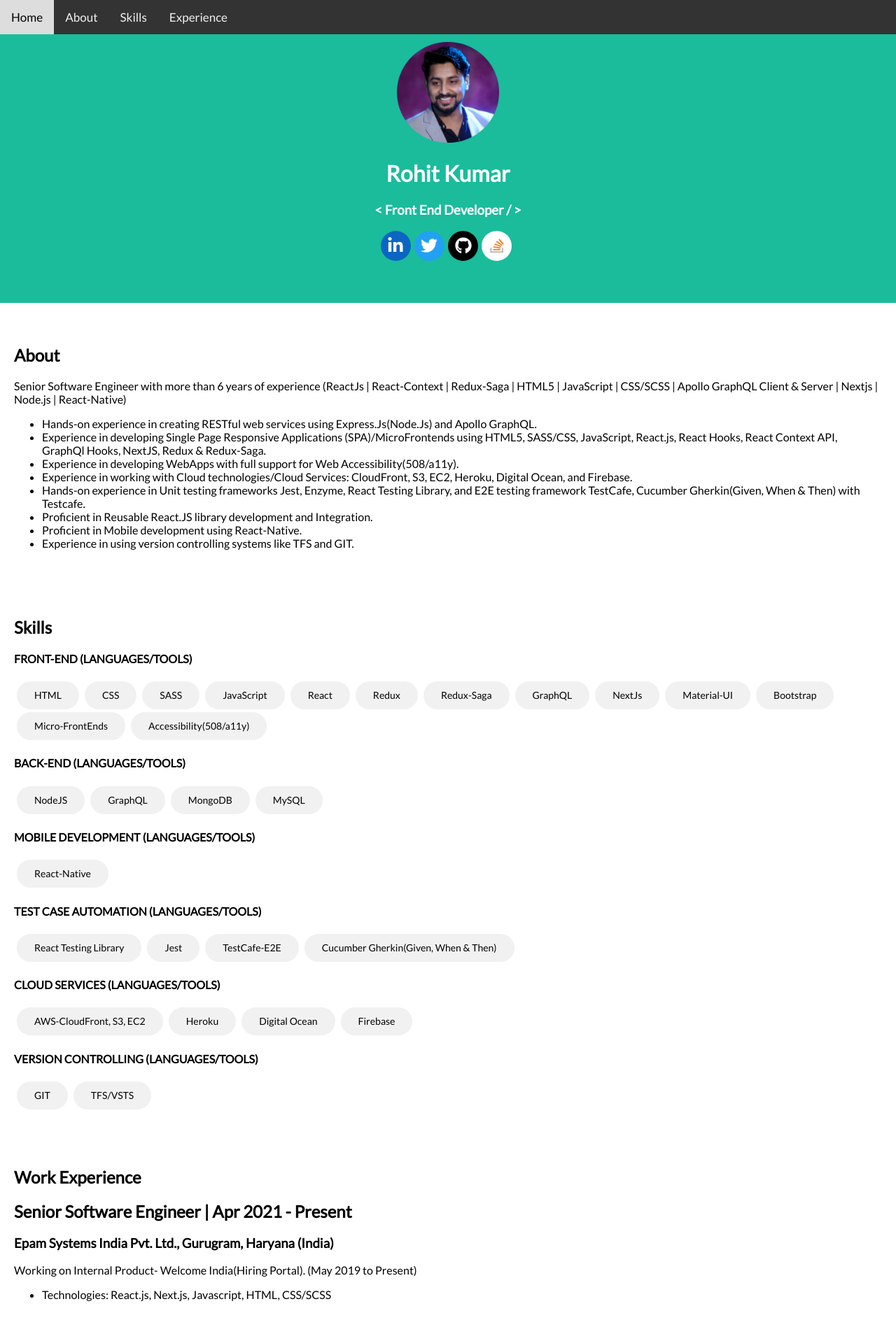
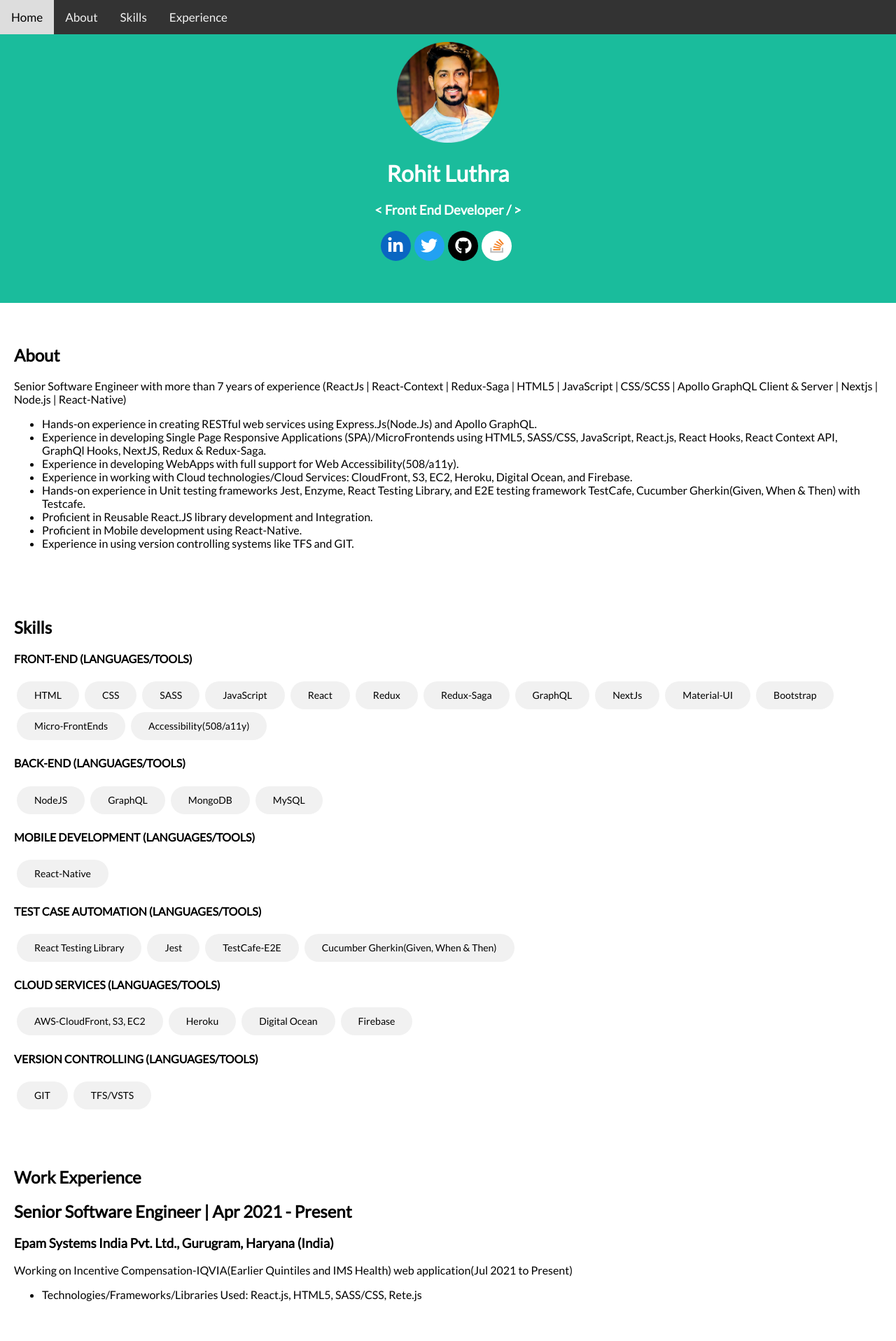
Before and after one commit to RohitLuthra19/myportfolio, a Next.js app: page / in a window 1280 px wide. Shown: the top 1917 px of the page at 70% size. Built offline with nearby package versions, Linux system fonts and the light colour scheme.

Commit message:
updated profile image and experience

```diff
--- a/pages/index.js
+++ b/pages/index.js
@@ -209,7 +209,7 @@ export default function Home() {
         <div className={styles.main}>
           <h1 className={styles.heading}>About</h1>
           <p>
-            Senior Software Engineer with more than 6 years of experience
+            Senior Software Engineer with more than 7 years of experience
             (ReactJs | React-Context | Redux-Saga | HTML5 | JavaScript |
             CSS/SCSS | Apollo GraphQL Client &amp; Server | Nextjs | Node.js |
             React-Native)
--- a/public/app.json
+++ b/public/app.json
@@ -1,4 +1,4 @@
 {
-  "appName": "Rohit Kumar",
+  "appName": "Rohit Luthra",
   "contactEmailId": "rohit.luthra19@gmail.com"
 }
--- a/public/experience.json
+++ b/public/experience.json
@@ -5,8 +5,8 @@
     "company": "Epam Systems India Pvt. Ltd.",
     "location": "Gurugram, Haryana (India)",
     "description": {
-      "Working on Internal Product- Welcome India(Hiring Portal). (May 2019 to Present)": [
-        "Technologies: React.js, Next.js, Javascript, HTML, CSS/SCSS"
+      "Working on [Incentive Compensation](https://www.iqvia.com/locations/united-states/solutions/life-sciences/commercial-solutions/field-force-operations/incentive-compensation)-[IQVIA(Earlier Quintiles and IMS Health)](https://www.iqvia.com/) web application(Jul 2021 to Present)": [
+        "Technologies/Frameworks/Libraries Used: React.js, HTML5, SASS/CSS, Rete.js"
       ]
     }
   },
```
Also changed, not shown: public/profile.png.
